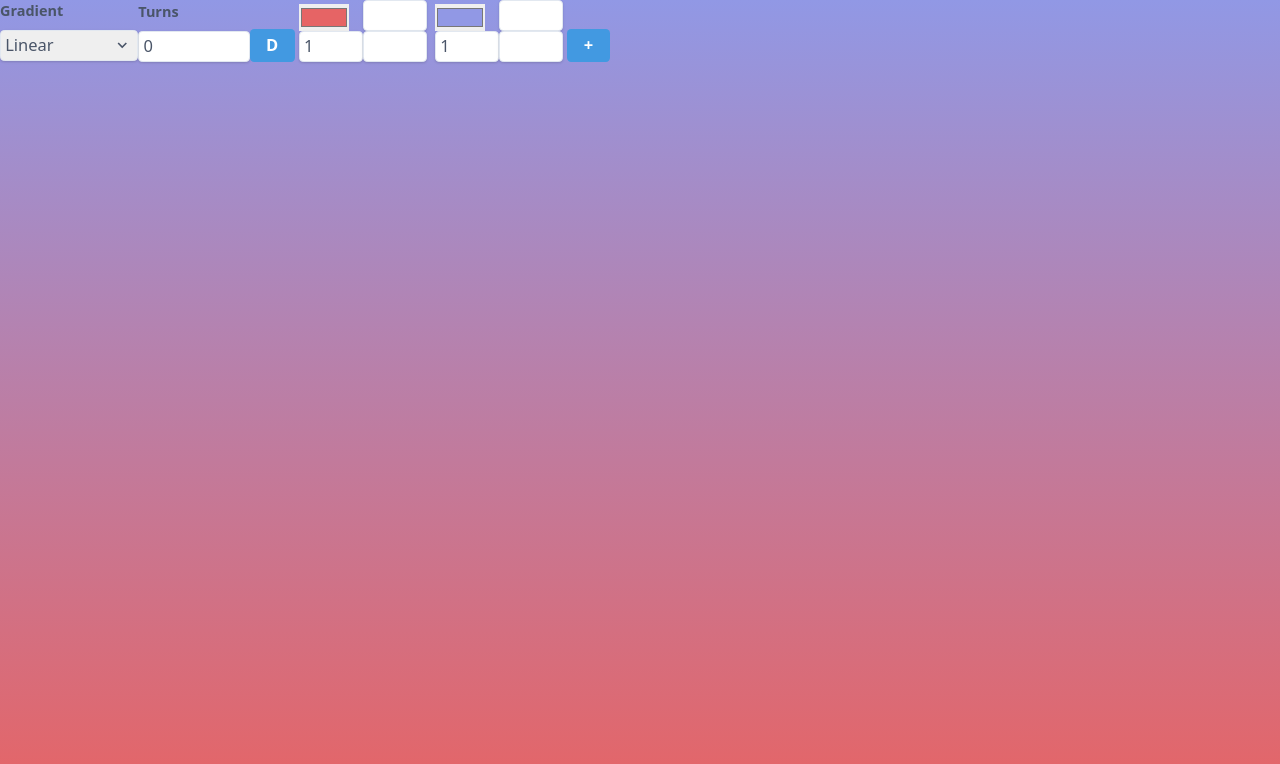
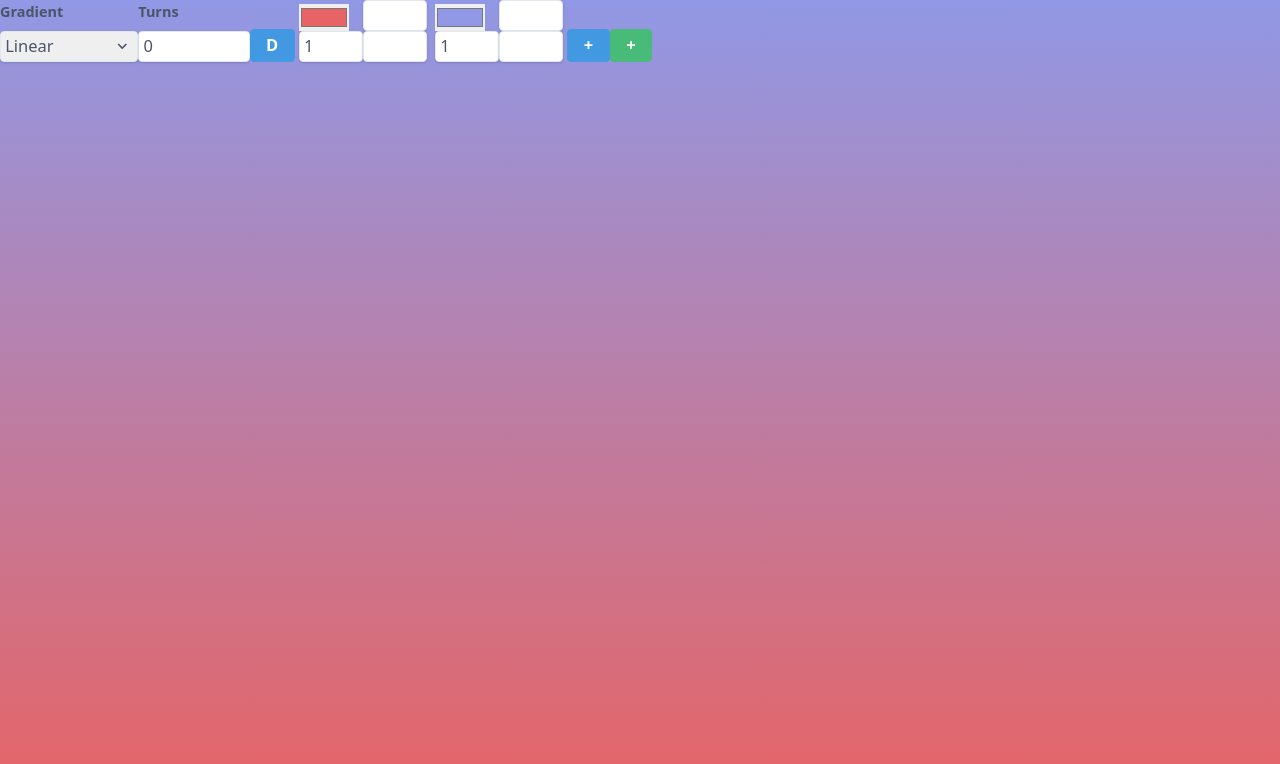
Before and after one commit to Matej-ch/gradient-generator, a Vue app: page / in a window 1280 px wide. Shown: the top 764 px of the page. Built offline with nearby package versions, Linux system fonts and the light colour scheme.

Commit message:
multiple linear gradients work

```diff
--- a/src/App.vue
+++ b/src/App.vue
@@ -2,7 +2,7 @@
   <div style="background-color: red;width:100%;height: 100%" :style="finalStyle">
 
       <div class="flex flex-col" v-show="overlay">
-          <div v-for="(gradient,index) in gradients" :key="index" class="flex flex-row">
+          <div v-for="(gradient,index) in gradients" :key="index" class="flex flex-row items-end">
               <div>
                   <label class="block text-gray-700 text-sm font-bold mb-2">Gradient</label>
                   <div class="relative">
@@ -70,6 +70,10 @@
                   <div>
                       <button @click="addStop(gradient)" class="block bg-blue-500 hover:bg-blue-700 text-white font-bold py-1 px-4 rounded">+</button>
                   </div>
+
+                  <div>
+                      <button @click="addGradient" class="block bg-green-500 hover:bg-green-700 text-white font-bold py-1 px-4 rounded">+</button>
+                  </div>
               </div>
 
           </div>
@@ -114,10 +118,41 @@ export default {
     },
     computed: {
       finalStyle() {
-          let finalGradient = {};
+          let finalGradient = {
+              background: '',
+          };
 
           this.gradients.forEach(gradient => {
+              let colors = this.colors(gradient);
+
+              let positionVar = 'turn';
+              let positionNum = gradient.turns;
+              if(gradient.useDeg) {
+                  positionVar = 'deg';
+                  positionNum = gradient.degrees;
+              }
+
+              finalGradient.background += `${gradient.type}(${positionNum}${positionVar},${colors}),`;
+          })
+
+          finalGradient.background = finalGradient.background.slice(0, -1);
+          return finalGradient;
+      }
+    },
+    methods: {
+        addStop(gradient) {
+            const newStop = {
+                color: '#ffffff',
+                alpha: 1,
+                startPosition: null,
+                endPosition: null,
+            };
+
+            gradient.stops.push(newStop);
+        },
+        colors(gradient) {
             let colors = '';
+
             gradient.stops.forEach(stop => {
 
                 let startPosition = '';
@@ -139,29 +174,31 @@ export default {
 
             colors = colors.slice(0, -1);
 
-              let positionVar = 'turn';
-              let positionNum = gradient.turns;
-              if(gradient.useDeg) {
-                  positionVar = 'deg';
-                  positionNum = gradient.degrees;
-              }
-
-              finalGradient.background = `${gradient.type}(${positionNum}${positionVar},${colors})`;
-          })
-
-          return finalGradient;
-      }
+            return colors;
         },
-    methods: {
-        addStop(gradient) {
-            const newStop = {
+        addGradient() {
+            let newGradient = {
+                type: 'linear-gradient',
+                turns: 0,
+                degrees:0,
+                useDeg: false,
+                stops: [
+                    {
                         color: '#ffffff',
                         alpha: 1,
                         startPosition: null,
                         endPosition: null,
+                    },
+                    {
+                        color: '#000000',
+                        alpha: 1,
+                        startPosition: null,
+                        endPosition: null,
+                    }
+                ],
             };
 
-            gradient.stops.push(newStop);
+            this.gradients.push(newGradient);
         }
     }
 }
```
Lines whose indentation alone changed are shown as unchanged.
